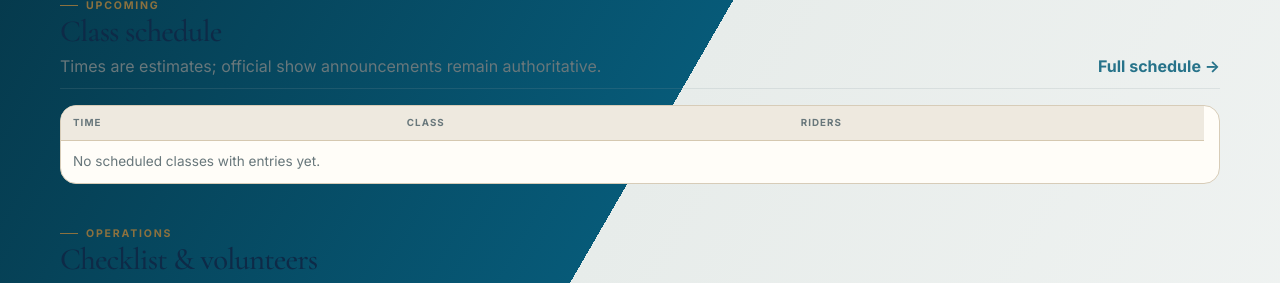
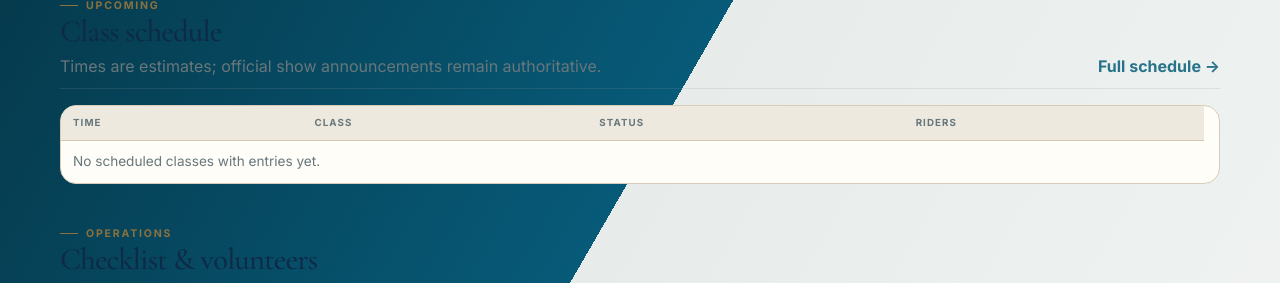
Before and after one commit to mcangeli/iea-team-portal, a Django app: template templates/portal/show_day_dashboard.html in a window 1280 px wide. Shown: the part 440-723 px from the top of the page. Run offline with Django 5.2, Linux system fonts and the light colour scheme; the template is opened without the code that fills it, so the values that code supplies are empty; parts of the project's set-up code (start-up, migrations or seed data) failed here and were passed over.

Commit message:
feat: add class status controls to Show Day schedule

```diff
--- a/templates/portal/show_day_dashboard.html
+++ b/templates/portal/show_day_dashboard.html
@@ -137,12 +137,45 @@
   </div>
   <div class="entry-table-wrap">
     <table class="entry-table">
-      <thead><tr><th>Time</th><th>Class</th><th>Riders</th>{% if can_manage_points %}<th>Results</th>{% endif %}</tr></thead>
+      <thead><tr><th>Time</th><th>Class</th><th>Status</th><th>Riders</th>{% if can_manage_points %}<th>Results</th>{% endif %}</tr></thead>
       <tbody>
       {% for row in schedule_rows %}
+        {% show_class_live_state row.class as class_live_state %}
+        {% can_manage_live_class_status row.class as can_manage_class_live %}
         <tr>
           <td>{% if row.class.schedule_time %}{{ row.class.schedule_time|time:"g:i A" }}{% else %}—{% endif %}</td>
           <td><strong>{% if row.class.class_number %}{{ row.class.class_number }} · {% endif %}{{ row.class.display_name }}</strong>{% if row.class.schedule_note %}<div class="muted">{{ row.class.schedule_note }}</div>{% endif %}</td>
+          <td>
+            <span class="status-pill">{% if class_live_state %}{{ class_live_state.get_status_display }}{% else %}Not started{% endif %}</span>
+            {% if can_manage_class_live %}
+              <div class="actions" style="margin-top:.5rem">
+                {% if not class_live_state or class_live_state.status == 'not_started' %}
+                  <form method="post" action="{% url 'show_class_live_status_update' row.class.pk %}">
+                    {% csrf_token %}<input type="hidden" name="status" value="in_progress">
+                    <button class="btn secondary" type="submit">Start</button>
+                  </form>
+                {% elif class_live_state.status == 'in_progress' %}
+                  <form method="post" action="{% url 'show_class_live_status_update' row.class.pk %}">
+                    {% csrf_token %}<input type="hidden" name="status" value="paused">
+                    <button class="btn secondary" type="submit">Pause</button>
+                  </form>
+                  <form method="post" action="{% url 'show_class_live_status_update' row.class.pk %}">
+                    {% csrf_token %}<input type="hidden" name="status" value="complete">
+                    <button class="btn secondary" type="submit">Complete</button>
+                  </form>
+                {% elif class_live_state.status == 'paused' %}
+                  <form method="post" action="{% url 'show_class_live_status_update' row.class.pk %}">
+                    {% csrf_token %}<input type="hidden" name="status" value="in_progress">
+                    <button class="btn secondary" type="submit">Resume</button>
+                  </form>
+                  <form method="post" action="{% url 'show_class_live_status_update' row.class.pk %}">
+                    {% csrf_token %}<input type="hidden" name="status" value="complete">
+                    <button class="btn secondary" type="submit">Complete</button>
+                  </form>
+                {% endif %}
+              </div>
+            {% endif %}
+          </td>
           <td>
             {% for entry in row.entries %}
               <div>{{ entry.rider.display_name }}{% if can_manage_points and entry.is_point_rider %} ★{% endif %}</div>
@@ -157,7 +190,7 @@
           {% endif %}
         </tr>
       {% empty %}
-        <tr><td colspan="4" class="muted">No scheduled classes with entries yet.</td></tr>
+        <tr><td colspan="5" class="muted">No scheduled classes with entries yet.</td></tr>
       {% endfor %}
       </tbody>
     </table>
```
